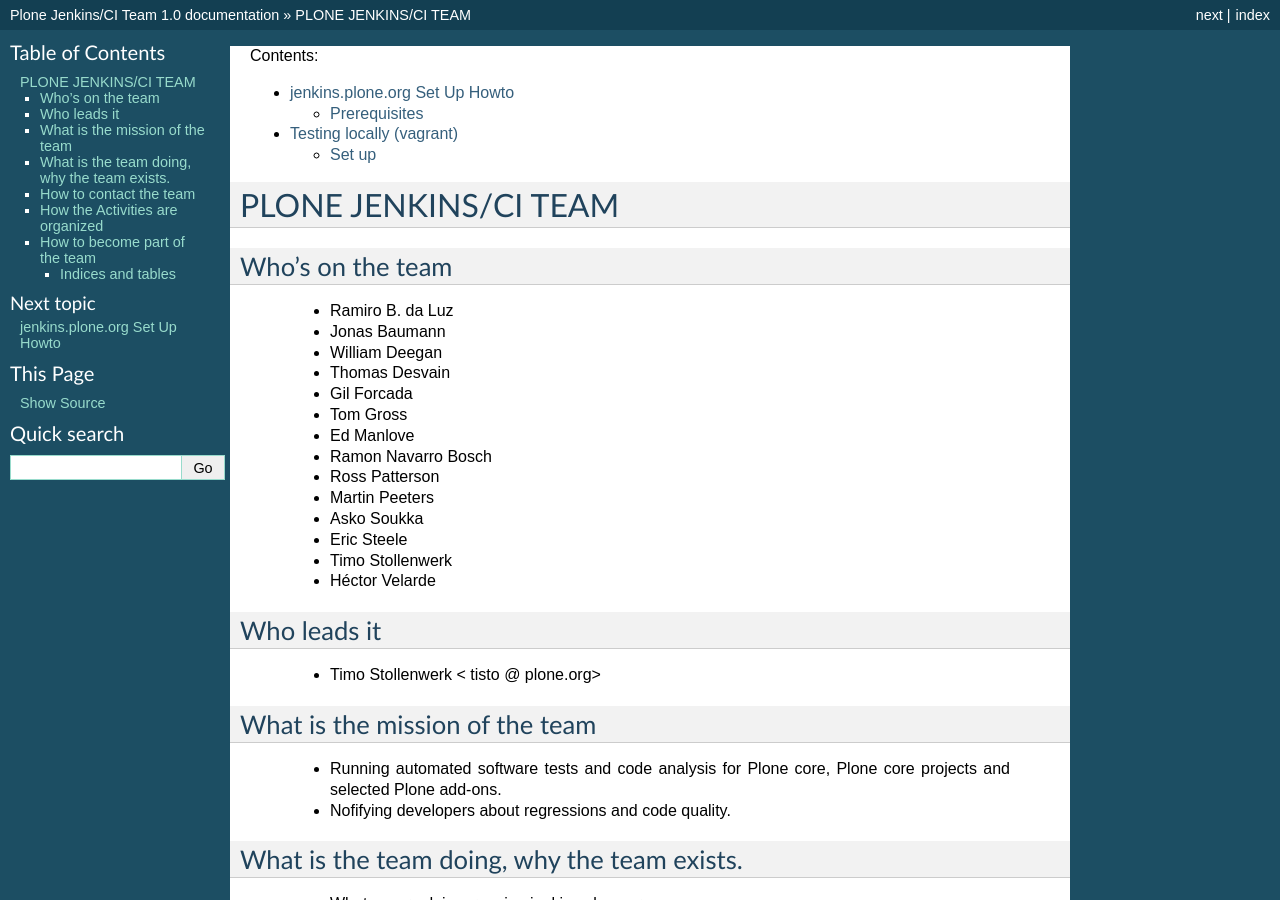
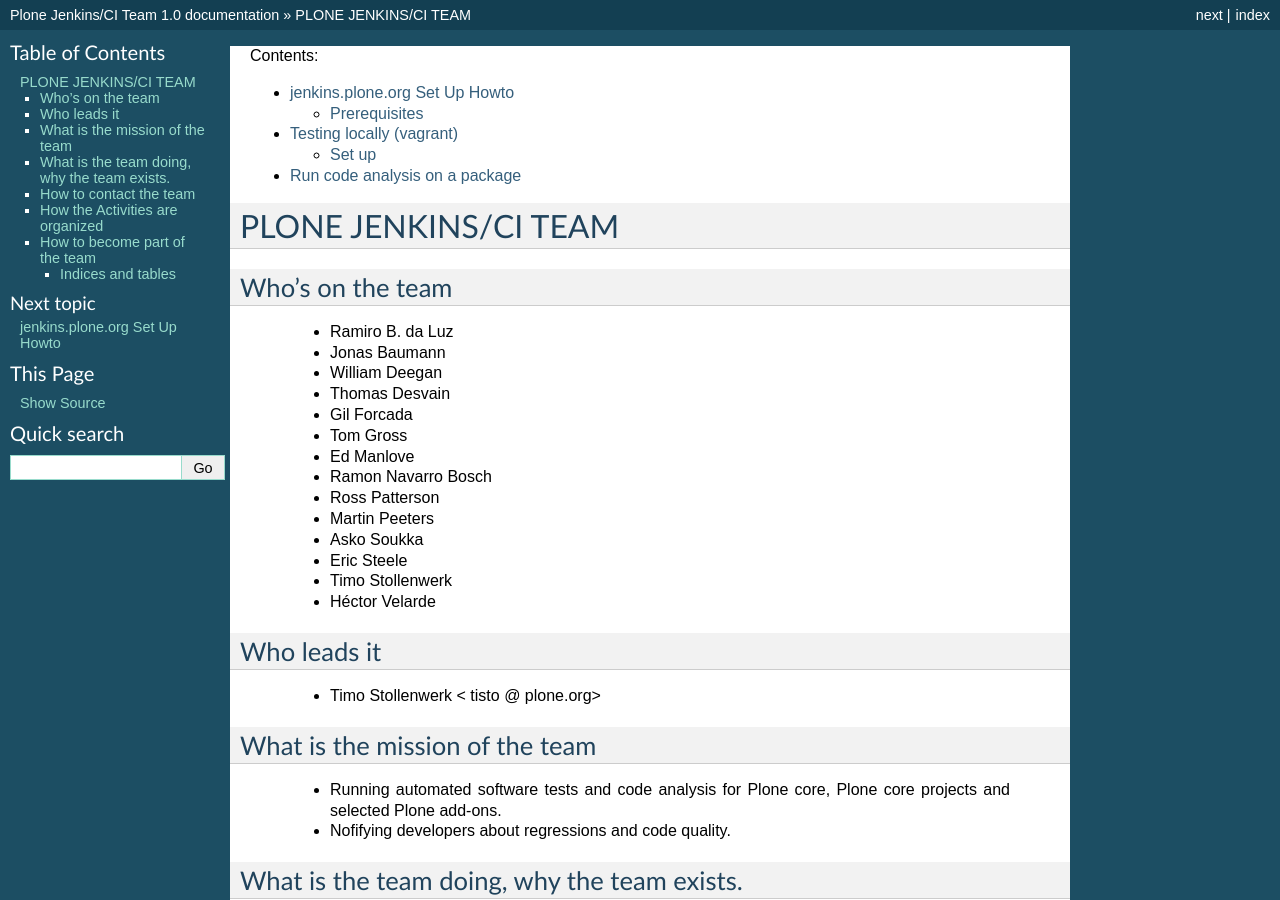
Before and after one commit to plone/jenkins.plone.org, a Sphinx documentation site: the page built from docs/source/index.rst, in a window 1280 px wide and 900 px high. Built offline with Sphinx 7.4.7, drawn with Linux system fonts in a browser that asks for light colours.

Commit message:
Link docs into index

```diff
--- a/docs/source/index.rst
+++ b/docs/source/index.rst
@@ -10,6 +10,7 @@
 
    setup
    vagrant
+   run-qa-on-package
 
 .. include:: ../../README.rst
 
```
